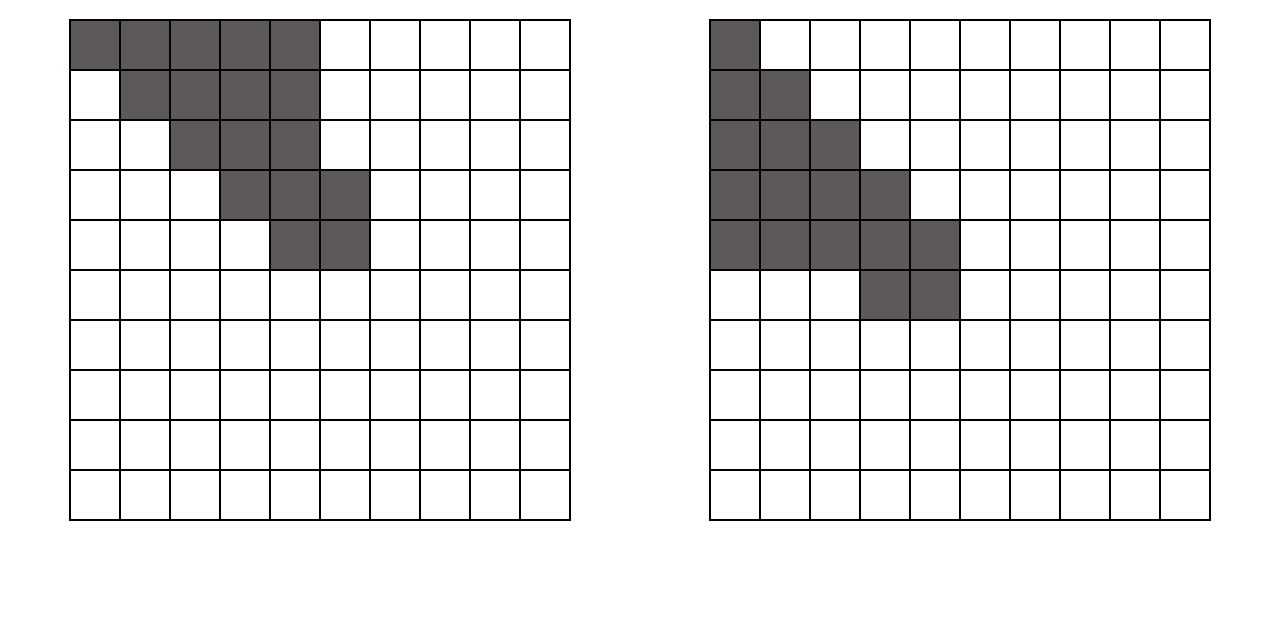
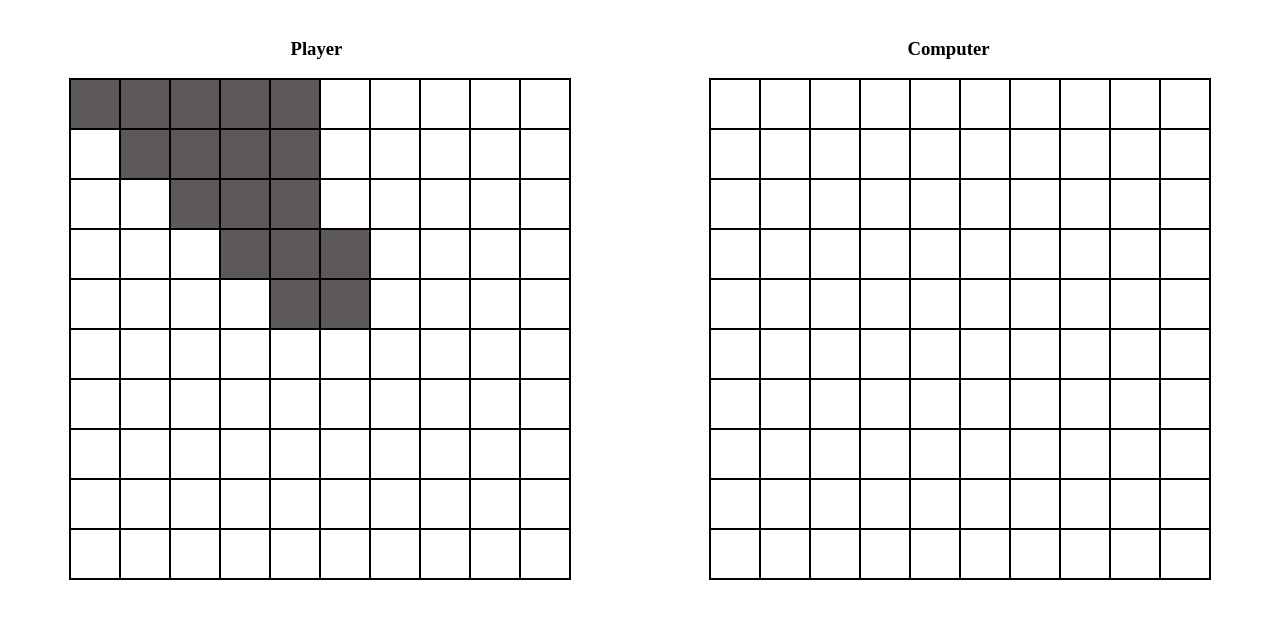
Before and after one commit to thejwuscript/battleship, a website built with webpack: page dist/index.html in a window 1280 px wide. Shown: the part 69-688 px from the top of the page. Built offline with nearby package versions, Linux system fonts and the light colour scheme.

Commit message:
Hide AI ships

```diff
--- a/src/domInteraction.js
+++ b/src/domInteraction.js
@@ -5,9 +5,9 @@ const domInteraction = (() => {
         const coordinateDiv = document.createElement("div");
         coordinateDiv.classList.add("coordinate");
         coordinateDiv.dataset.location = `${rowIndex},${colIndex}`;
-        if (cell === null) {
+        if (cell === null && container.classList.contains("human-grid")) {
           coordinateDiv.classList.add("empty");
-        } else {
+        } else if (typeof cell === "string" && container.classList.contains("human-grid")) {
           coordinateDiv.classList.add("occupied");
         }
         container.appendChild(coordinateDiv);
@@ -55,7 +55,21 @@ const domInteraction = (() => {
     });
   };
 
-  return { displayGrid, addListeners, disableClicks, aiMove };
+  const hitOrMiss = (gameBoard, container) => {
+    const grid = gameBoard.getGrid();
+    container.childNodes.forEach((coordinateDiv) => {
+      coordinateDiv.addEventListener('click', (e) => {
+        const location = coordinateDiv.dataset.location.split(",");
+        if (grid[location[0]][location[1]] === null) {
+          coordinateDiv.classList.add("empty", "attacked");
+        } else if (typeof grid[location[0]][location[1]] === "string") {
+          coordinateDiv.classList.add("occupied", "attacked");
+        };
+      });
+    });
+  }
+
+  return { displayGrid, addListeners, disableClicks, aiMove, hitOrMiss };
 })();
 
 export default domInteraction;
--- a/src/game.js
+++ b/src/game.js
@@ -30,6 +30,7 @@ const Game = (() => {
 
     domInteraction.addListeners(humanPlayer, aiGridDiv);
     domInteraction.aiMove(aiPlayer, aiGridDiv);
+    domInteraction.hitOrMiss(aiBoard, aiGridDiv);
   };
 
   return { play };
--- a/src/style.css
+++ b/src/style.css
@@ -35,3 +35,10 @@ body {
 .coordinate.occupied.attacked {
   background-color: plum;
 }
+
+.label {
+  width: 100%;
+  display: flex;
+  flex-direction: row;
+  justify-content: space-around;
+}
```
Also changed, not shown: dist/index.html, dist/main.js.
